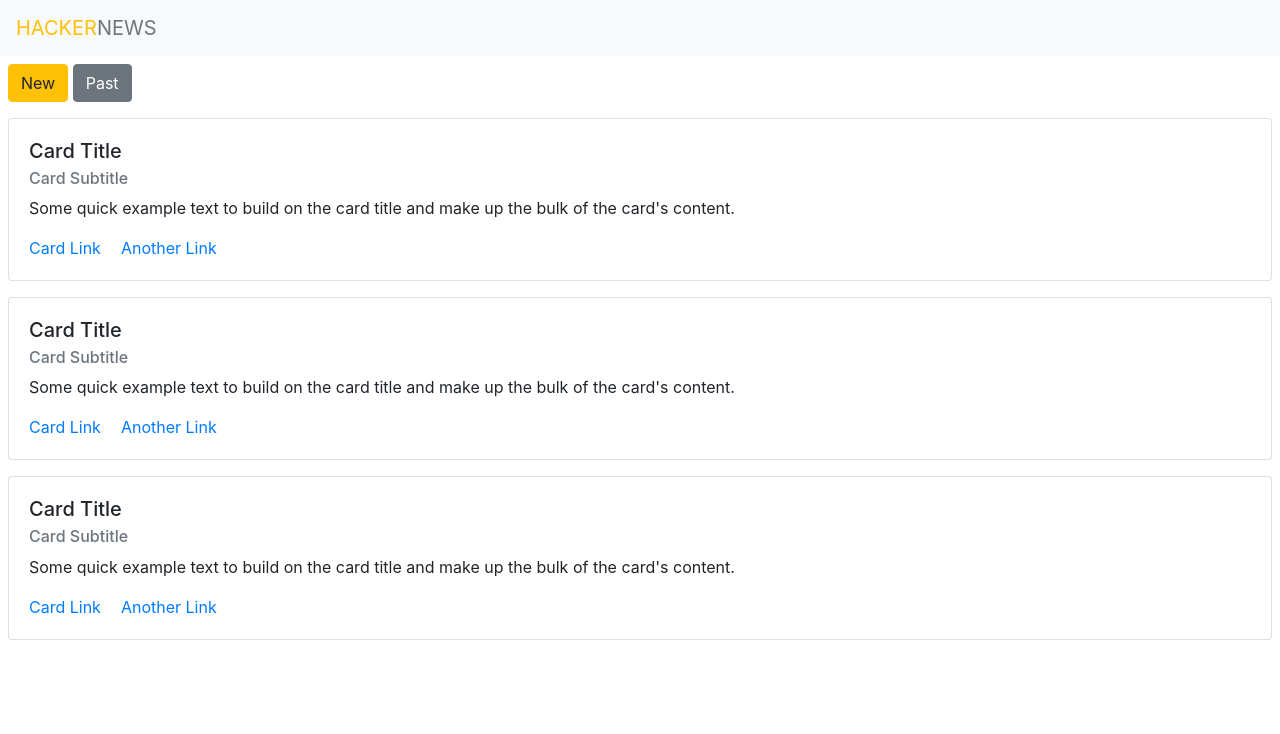
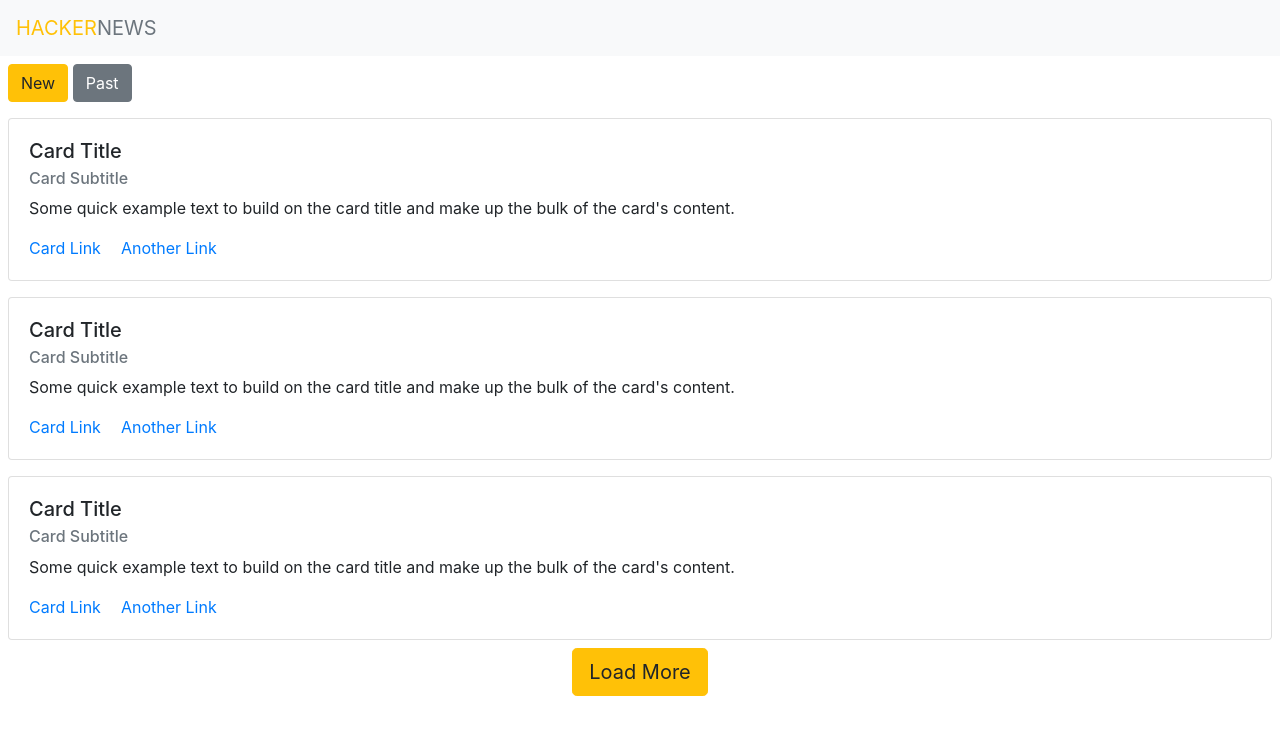
Before and after one commit to bmuhamood/hackernew-app, a React (Create React App) app: page / in a window 1280 px wide. Shown: the top 734 px of the page. Built offline with nearby package versions, Linux system fonts and the light colour scheme.

Commit message:
completed loadmore button component

```diff
--- a/src/App.js
+++ b/src/App.js
@@ -3,6 +3,7 @@ import './App.css';
 import Header from './components/Header';
 import Subnav from './components/Subnav';
 import Timeline from './components/Timeline';
+import Loadmore from './components/Loadmore';
 
 function App() {
   return (
@@ -12,6 +13,7 @@ function App() {
       <Timeline />
       <Timeline />
       <Timeline />
+      <Loadmore />
     </div>
   );
 }
--- /dev/null
+++ b/src/components/Loadmore.js
@@ -0,0 +1,18 @@
+import React from 'react';
+import Button from "react-bootstrap/Button";
+
+function Loadmore() {
+    return (
+      <div>
+        <>
+          <div className="mb-2 mt-2">
+            <Button variant="warning" size="lg">
+              Load More
+            </Button>{" "}
+          </div>
+        </>
+      </div>
+    );
+}
+
+export default Loadmore
```
